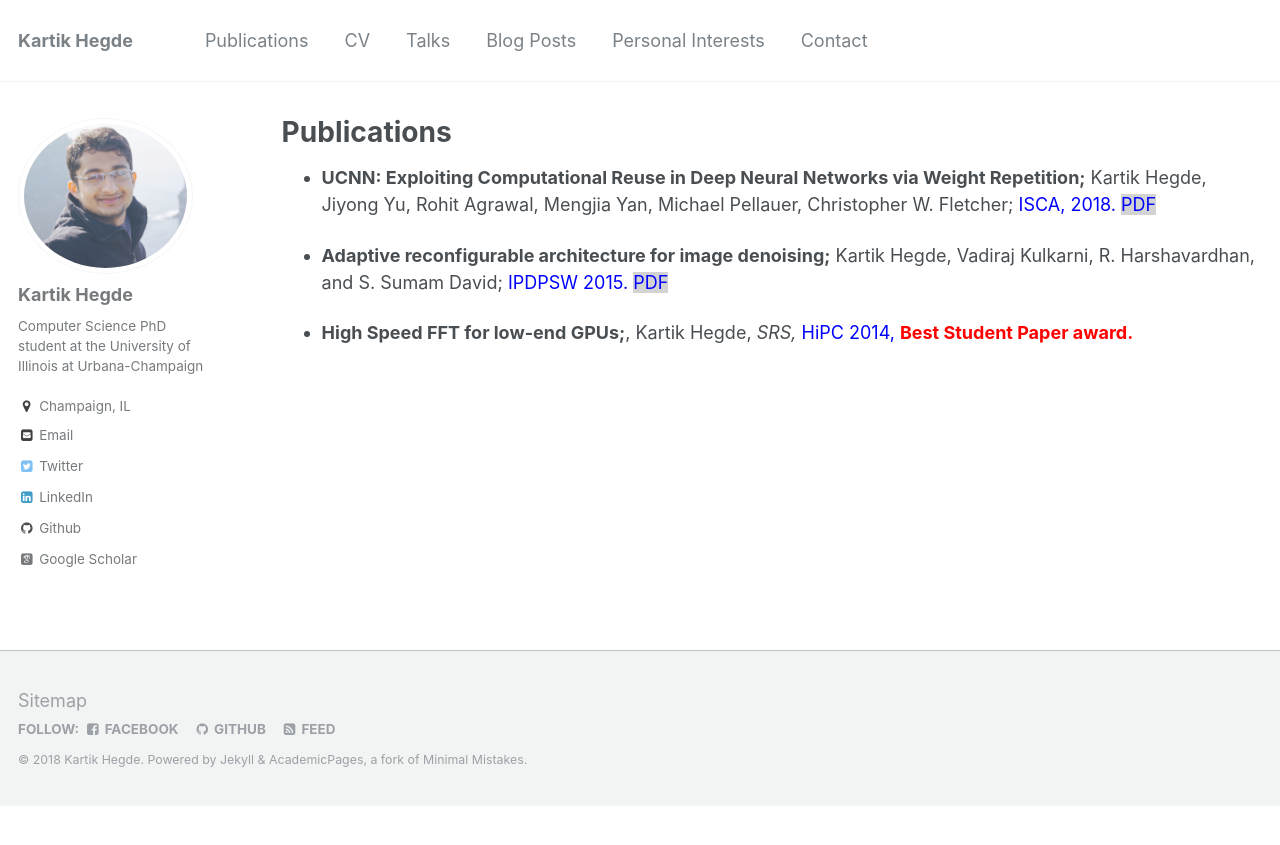
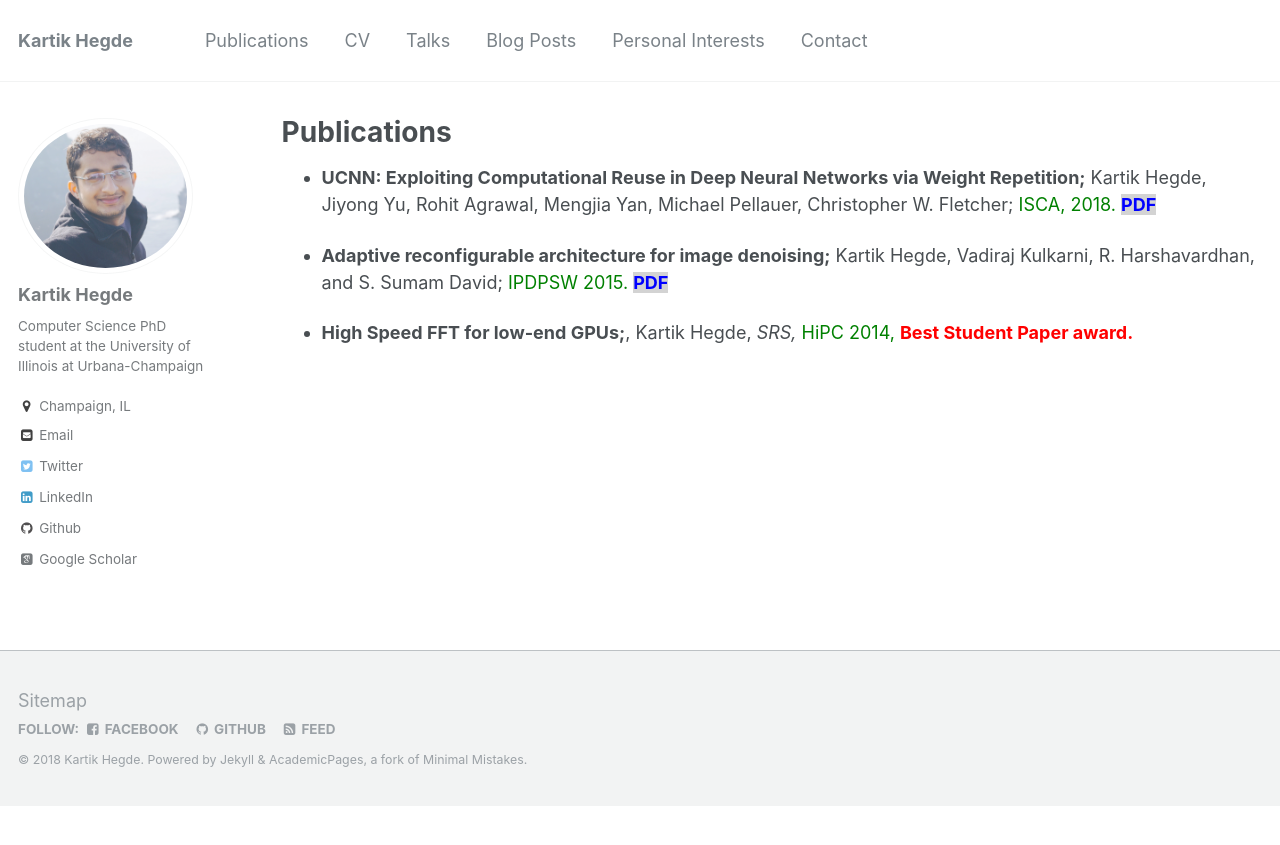
Before and after one commit to kartik-hegde/kartik-hegde.github.io, a Jekyll site: the page built from _pages/publications.md, in a window 1280 px wide. Shown: the top 845 px of the page. Built offline with Jekyll 4.4.1, drawn with Linux system fonts in a browser that asks for light colours; some web fonts are replaced.

Commit message:
Update publications.md

```diff
--- a/_pages/publications.md
+++ b/_pages/publications.md
@@ -5,8 +5,8 @@
 author_profile: true
 ---
 
-- **UCNN: Exploiting Computational Reuse in Deep Neural Networks via Weight Repetition;** Kartik Hegde, Jiyong Yu, Rohit Agrawal, Mengjia Yan, Michael Pellauer, Christopher W. Fletcher; <span style="color:blue"> ISCA, 2018. </span> <span style="color:blue;background:lightgray"> [PDF](https://arxiv.org/pdf/1804.06508.pdf){:target="_blank"} </span>
+- **UCNN: Exploiting Computational Reuse in Deep Neural Networks via Weight Repetition;** Kartik Hegde, Jiyong Yu, Rohit Agrawal, Mengjia Yan, Michael Pellauer, Christopher W. Fletcher; <span style="color:green"> ISCA, 2018. </span> <span style="color:blue;background:lightgray"> **[PDF](https://arxiv.org/pdf/1804.06508.pdf){:target="_blank"}** </span>
 
-- **Adaptive reconfigurable architecture for image denoising;** Kartik Hegde, Vadiraj Kulkarni, R. Harshavardhan, and S. Sumam David; <span style="color:blue"> IPDPSW 2015. </span> <span style="color:blue;background:lightgray"> [PDF](https://ieeexplore.ieee.org/document/7284309/){:target="_blank"}  </span>
+- **Adaptive reconfigurable architecture for image denoising;** Kartik Hegde, Vadiraj Kulkarni, R. Harshavardhan, and S. Sumam David; <span style="color:green"> IPDPSW 2015. </span> <span style="color:blue;background:lightgray"> **[PDF](https://ieeexplore.ieee.org/document/7284309/){:target="_blank"}**  </span>
 
-- **High Speed FFT for low-end GPUs;**, Kartik Hegde, *SRS,* <span style="color:blue"> HiPC 2014, </span> <span style="color:red"> **Best Student Paper award.** </span>
+- **High Speed FFT for low-end GPUs;**, Kartik Hegde, *SRS,* <span style="color:green"> HiPC 2014, </span> <span style="color:red"> **Best Student Paper award.** </span>
```
